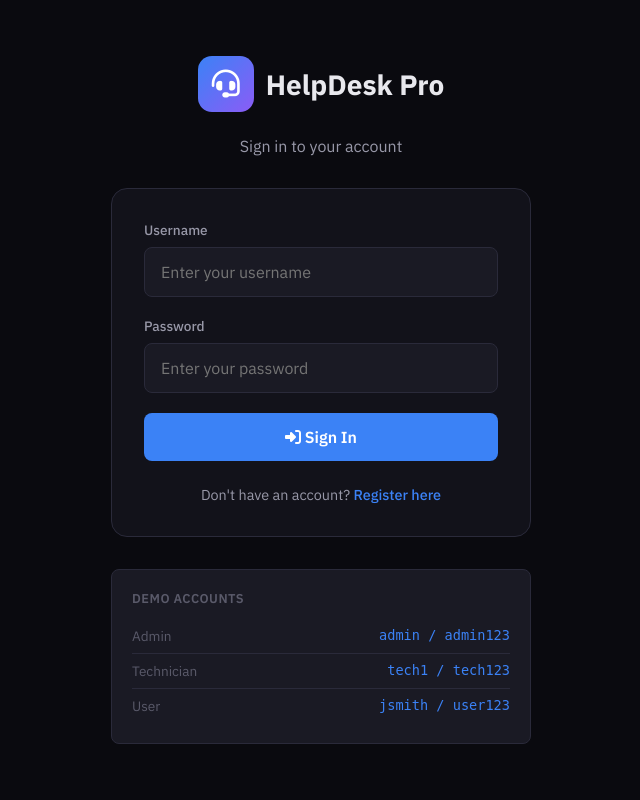
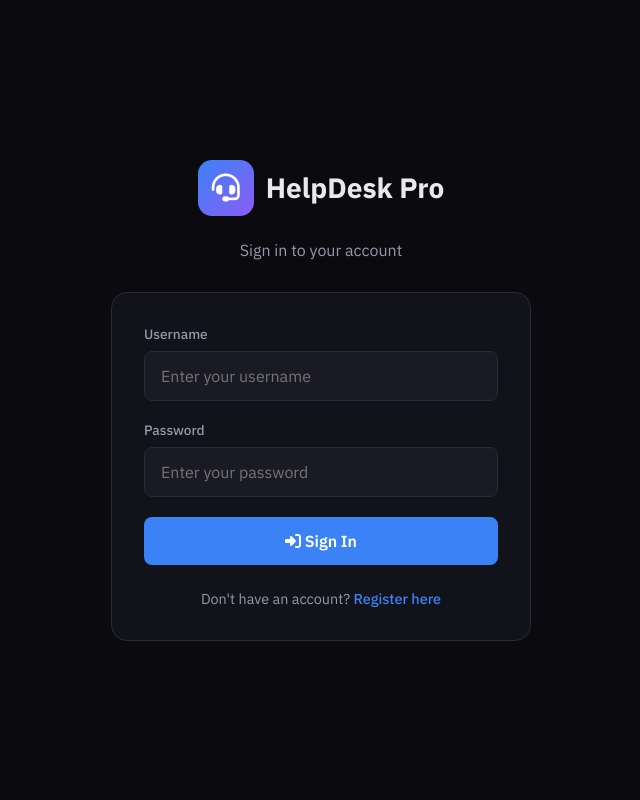
Before and after one commit to TechBD042/helpdesk-ticket-system, a Flask app: page /login in a window 1280 px wide. Shown: the whole page, without its empty margins (319-959 px from the left). Run offline with Flask 3, Linux system fonts and the light colour scheme.

Commit message:
Remove demo accounts from login page

```diff
--- a/templates/login.html
+++ b/templates/login.html
@@ -7,7 +7,7 @@
     <link href="https://cdnjs.cloudflare.com/ajax/libs/font-awesome/6.4.0/css/all.min.css" rel="stylesheet">
     <link href="https://fonts.googleapis.com/css2?family=IBM+Plex+Sans:wght@400;500;600;700&display=swap" rel="stylesheet">
     <style>
-        :root { --bg-primary: #0a0a0f; --bg-secondary: #12121a; --bg-tertiary: #1a1a24; --border-color: #2a2a3a; --text-primary: #e8e8ed; --text-secondary: #9898a8; --text-muted: #5a5a6a; --accent-blue: #3b82f6; --accent-purple: #8b5cf6; }
+        :root { --bg-primary: #0a0a0f; --bg-secondary: #12121a; --bg-tertiary: #1a1a24; --border-color: #2a2a3a; --text-primary: #e8e8ed; --text-secondary: #9898a8; --accent-blue: #3b82f6; --accent-purple: #8b5cf6; }
         * { margin: 0; padding: 0; box-sizing: border-box; }
         body { font-family: 'IBM Plex Sans', sans-serif; background: var(--bg-primary); color: var(--text-primary); min-height: 100vh; display: flex; align-items: center; justify-content: center; padding: 2rem; }
         .login-container { width: 100%; max-width: 420px; }
@@ -28,12 +28,6 @@
         .alert-success { background: rgba(16, 185, 129, 0.15); border: 1px solid rgba(16, 185, 129, 0.3); color: #34d399; }
         .login-footer { text-align: center; margin-top: 1.5rem; color: var(--text-secondary); font-size: 0.9rem; }
         .login-footer a { color: var(--accent-blue); text-decoration: none; font-weight: 500; }
-        .demo-accounts { margin-top: 2rem; padding: 1.25rem; background: var(--bg-tertiary); border-radius: 8px; border: 1px solid var(--border-color); }
-        .demo-title { font-size: 0.8rem; font-weight: 600; text-transform: uppercase; letter-spacing: 0.5px; color: var(--text-muted); margin-bottom: 0.75rem; }
-        .demo-account { display: flex; justify-content: space-between; padding: 0.5rem 0; font-size: 0.85rem; border-bottom: 1px solid var(--border-color); }
-        .demo-account:last-child { border-bottom: none; }
-        .demo-role { color: var(--text-muted); }
-        .demo-creds { font-family: monospace; color: var(--accent-blue); }
     </style>
 </head>
 <body>
@@ -51,12 +45,6 @@
             </form>
             <div class="login-footer">Don't have an account? <a href="{{ url_for('register') }}">Register here</a></div>
         </div>
-        <div class="demo-accounts">
-            <div class="demo-title">Demo Accounts</div>
-            <div class="demo-account"><span class="demo-role">Admin</span><span class="demo-creds">admin / admin123</span></div>
-            <div class="demo-account"><span class="demo-role">Technician</span><span class="demo-creds">tech1 / tech123</span></div>
-            <div class="demo-account"><span class="demo-role">User</span><span class="demo-creds">jsmith / user123</span></div>
-        </div>
     </div>
 </body>
 </html>
```
